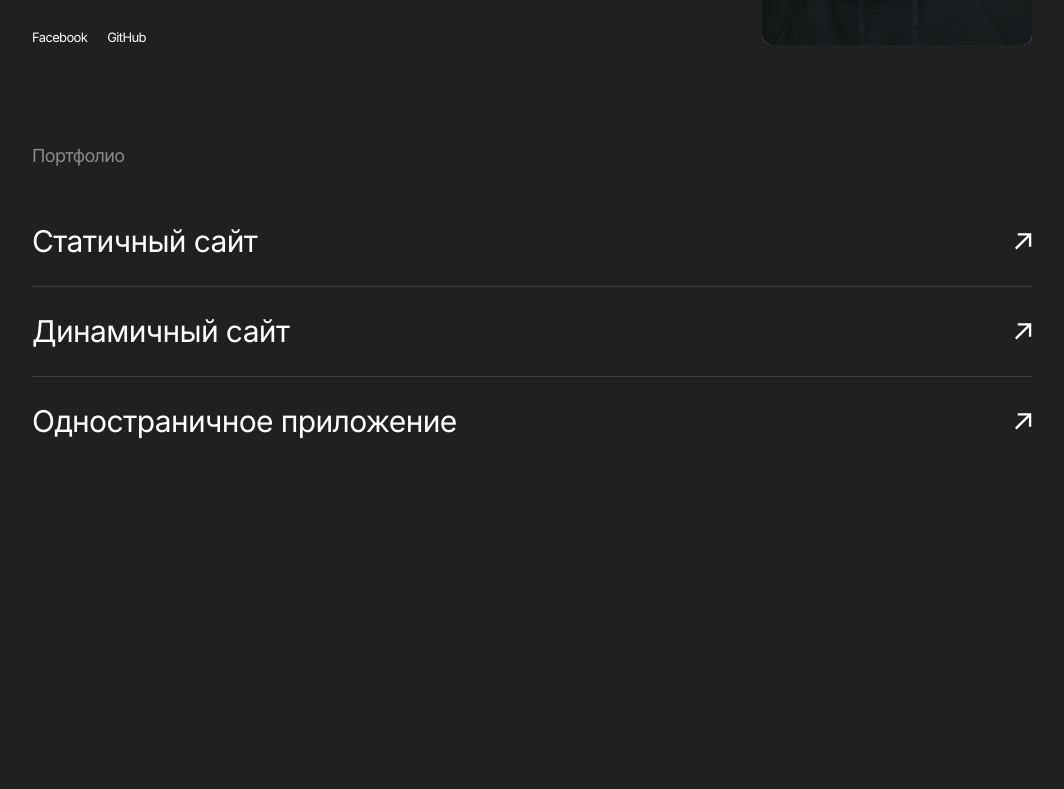
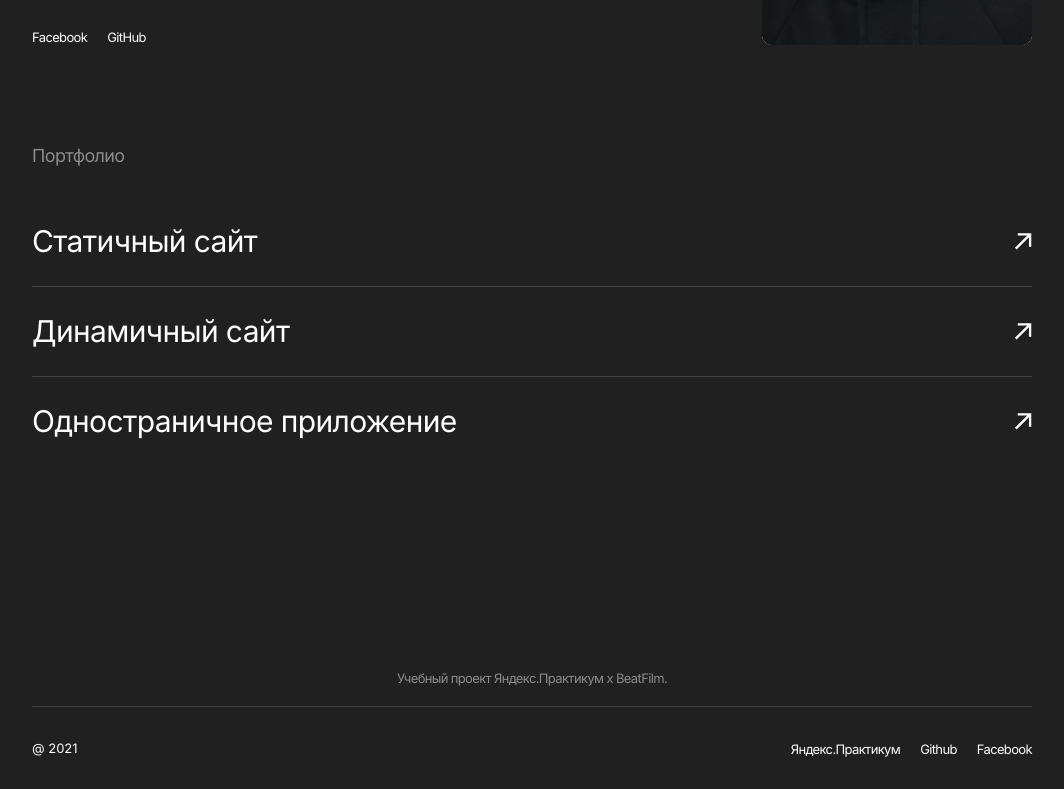
Before and after one commit to Yaroshpolk/movies-explorer-frontend, a React (Create React App) app: page / in a window 1280 px wide. Shown: the part 2476-3265 px from the top of the page, without its empty margins (108-1172 px from the left). Before the commit the page ends 3067 px from the top, so only its background shows below. Built offline with nearby package versions, Linux system fonts and the light colour scheme.

Commit message:
footer component added

```diff
--- a/src/components/App/App.js
+++ b/src/components/App/App.js
@@ -9,6 +9,7 @@ import Login from '../Login/Login';
 import Register from '../Register/Register';
 import PageNotFound from '../PageNotFound/PageNotFound';
 import Header from "../Header/Header";
+import Footer from "../Footer/Footer";
 
 function App() {
   return (
@@ -37,6 +38,7 @@ function App() {
                 <PageNotFound />
             </Route>
         </Switch>
+        <Footer />
     </div>
   );
 }
--- /dev/null
+++ b/src/components/Footer/Footer.css
@@ -0,0 +1,45 @@
+.footer {
+    display: flex;
+    flex-direction: column;
+    align-items: center;
+    margin: 0 70px;
+}
+
+.footer__message {
+    font-weight: normal;
+    font-size: 13px;
+    line-height: 16px;
+    text-align: center;
+    color: #8B8B8B;
+    margin: 79px 0 20px 0;
+}
+
+.footer__nav {
+    border-top: 1px solid #424242;
+    padding: 20px 0;
+    width: 100%;
+    display: flex;
+    flex-direction: row;
+    align-items: center;
+    justify-content: space-between;
+}
+
+.footer__year {
+    font-weight: normal;
+    font-size: 13px;
+    line-height: 16px;
+    letter-spacing: normal;
+}
+
+.footer__list {
+    list-style: none;
+    margin: 0;
+    padding: 0;
+    display: flex;
+    flex-direction: row;
+    justify-content: space-between;
+}
+
+.footer__item {
+    margin-left: 20px;
+}
--- /dev/null
+++ b/src/components/Footer/Footer.js
@@ -0,0 +1,27 @@
+import './Footer.css';
+import React from 'react';
+import { Link, NavLink, Route } from 'react-router-dom';
+
+function Footer() {
+    return(
+        <footer className="footer">
+            <p className="footer__message">Учебный проект Яндекс.Практикум х BeatFilm.</p>
+            <nav className="footer__nav">
+                <p className="footer__year">@ 2021</p>
+                <ul className="footer__list">
+                    <li className="footer__item">
+                        <a href="https://practicum.yandex.ru/" className="link footer__link">Яндекс.Практикум</a>
+                    </li>
+                    <li className="footer__item">
+                        <a href="https://github.com/Yaroshpolk" className="link footer__link">Github</a>
+                    </li>
+                    <li className="footer__item">
+                        <a href="https://ru-ru.facebook.com/" className="link footer__link">Facebook</a>
+                    </li>
+                </ul>
+            </nav>
+        </footer>
+    );
+}
+
+export default Footer;
```
